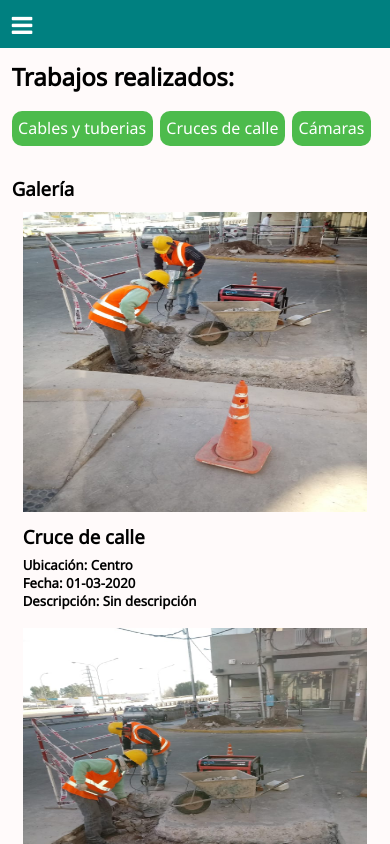
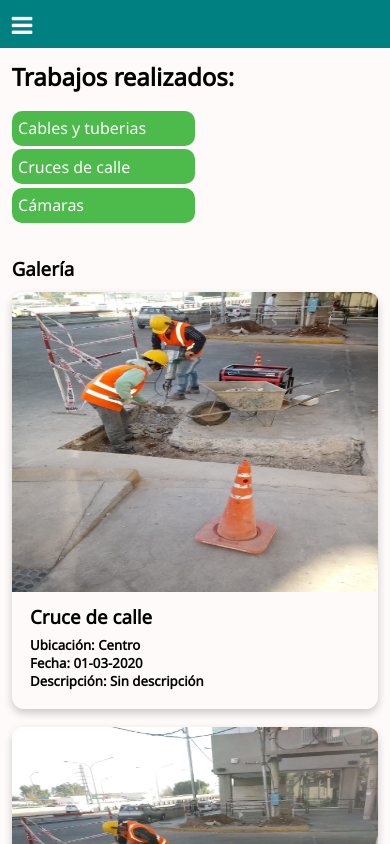
Before and after one commit to niconunez96/docker-react, a React (Create React App) app: page /works in a window 390 px wide. Shown: the top 844 px of the page. Built offline with nearby package versions, Linux system fonts and the light colour scheme.

Commit message:
Adjust card style

```diff
--- a/src/Components/Components/Home/Project.css
+++ b/src/Components/Components/Home/Project.css
@@ -5,7 +5,15 @@
 .project-img{
     height: 15rem;
     width: 100%;
+    border-radius: 3%;
+    box-shadow: 0 .2rem .5rem 0 rgba(0,0,0,0.6);
+    transition: 0.3s;
 }
+
+.project-img:hover{
+    box-shadow: 0 .5px 1px 0 rgba(0,0,0,0.6);
+}
+
 
 @media only screen and (max-width: 500px) {
     .project-card{
--- a/src/Components/Components/Works/WorkGallery.css
+++ b/src/Components/Components/Works/WorkGallery.css
@@ -18,7 +18,22 @@
 }
 
 .work-card{
+    box-shadow: 0 4px 8px 0 rgba(0,0,0,0.2);
+    border-radius: 3%;
     margin: 0 3% 5% 3%;
+    transition: 0.3s;
+}
+
+.work-card:hover {
+    box-shadow: 0 8px 16px 0 rgba(0,0,0,0.2);
+}
+
+.work-image{
+    border-radius: 3% 3% 0 0;
+}
+
+.work-info {
+    margin: 0 0 5% 5%;
 }
 
 .work-info-title{
@@ -30,4 +45,8 @@
         display: grid;
         grid-template-columns: 1fr;
     }
+
+    .work-card{
+        margin: 0 0 5% 0;
+    }
 }
--- a/src/Components/Components/Works/Works.css
+++ b/src/Components/Components/Works/Works.css
@@ -43,12 +43,12 @@ a:visited{
 
     .work-tags{
         display: flex;
-        justify-content: flex-start;
-        gap: 2%;
+        flex-direction: column;
+        width: 50%;
     }
 
     .work-tag{
-        margin: 0;
+        margin: 0 0 2% 0;
         padding: .4em;
         background-color: rgba(54, 179, 54, 0.884);
         border-radius: 10px;
```
